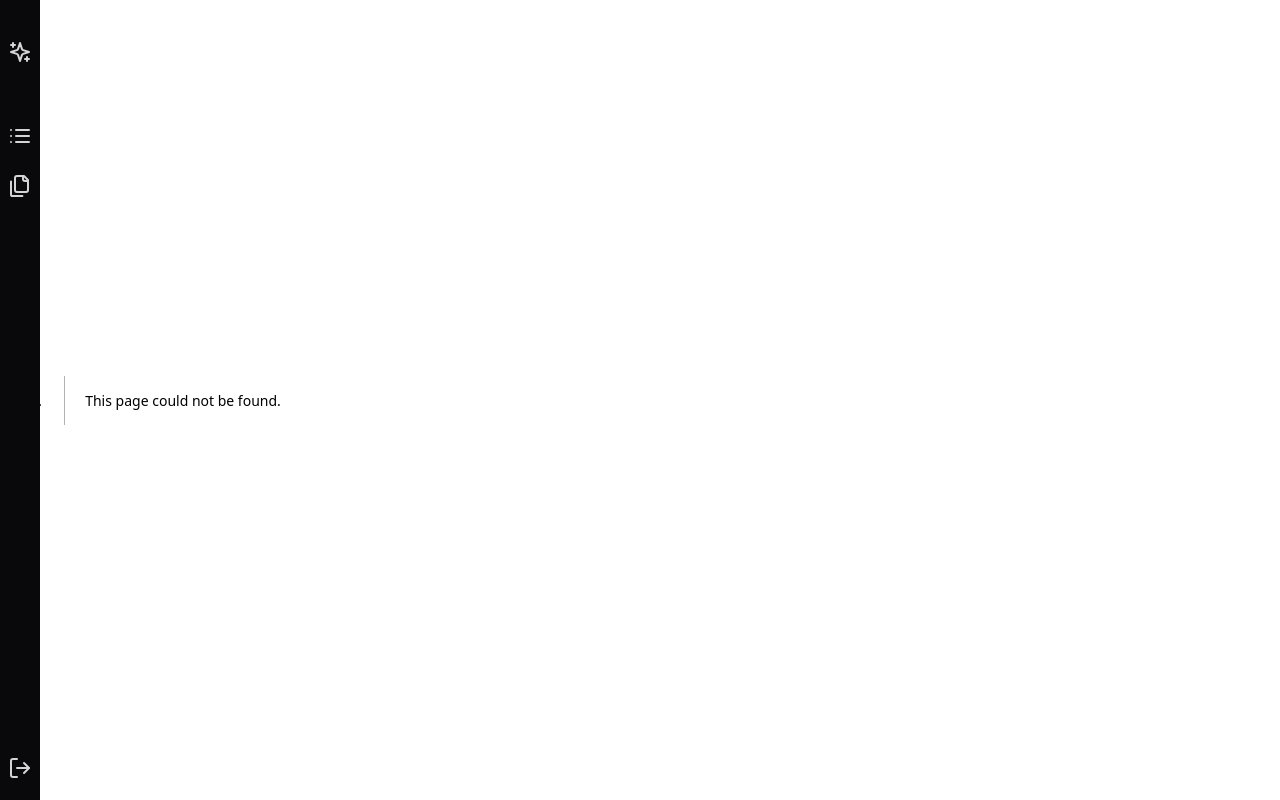
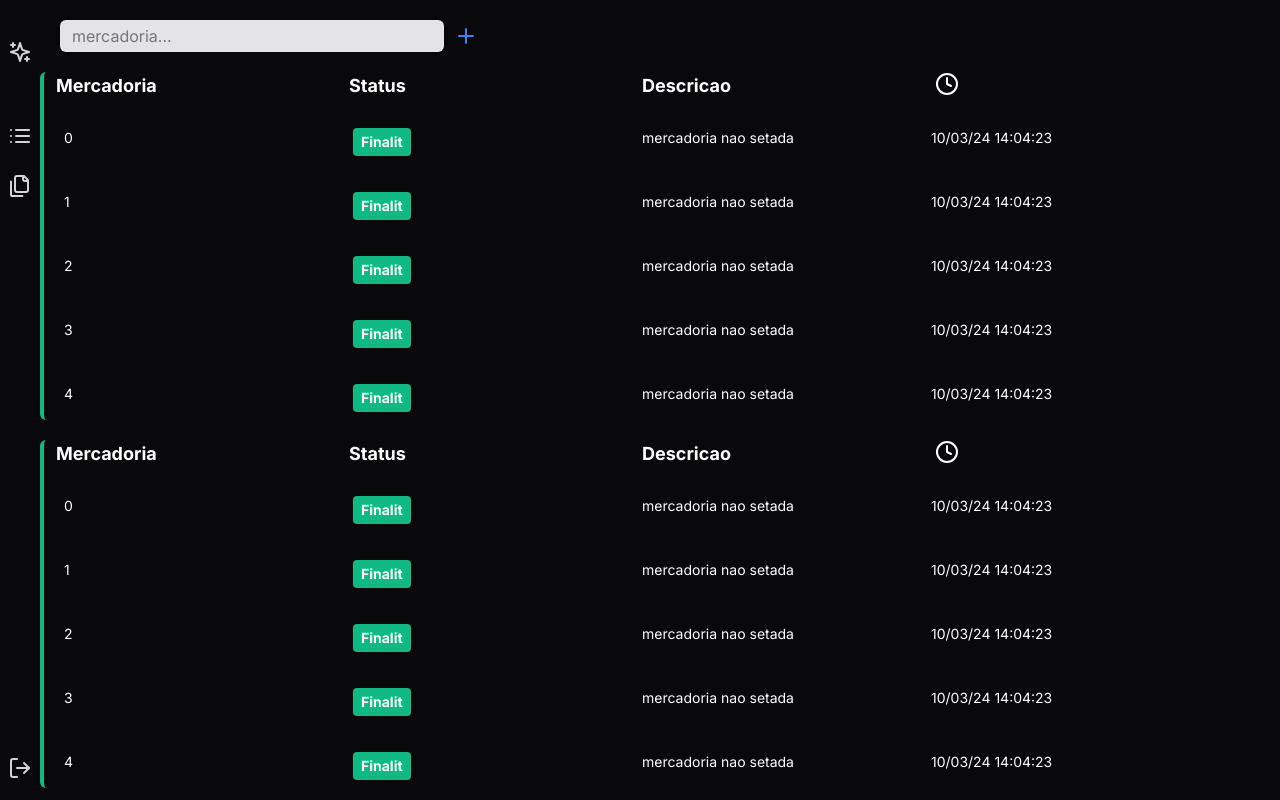
Before and after one commit to IsaacGSS/is-space, a Next.js app: page /list in a window 1280 px wide. Before the commit this address had no page. Shown: the top 800 px of the page. Built offline with nearby package versions, Linux system fonts and the light colour scheme.

Commit message:
Create page.tsx

```diff
--- /dev/null
+++ b/src/app/list/page.tsx
@@ -0,0 +1,60 @@
+'use client'
+
+import { Clock, Plus } from 'lucide-react'
+import { useEffect } from 'react'
+
+export default function Home() {
+  const submitForm = (event: React.FormEvent<HTMLFormElement>) => {
+    event.preventDefault()
+  }
+
+  return (
+    <section className='w-full min-h-screen max-h-full bg-zinc-950 p-5 text-white'>
+      <form
+        action=''
+        className='mx-10 flex gap-2.5'
+        onSubmit={event => submitForm(event)}
+      >
+        <input
+          type='text'
+          placeholder='mercadoria...'
+          name=''
+          id=''
+          className='text-zinc-950 rounded-md focus:outline-none bg-zinc-200 w-96 placeholder:text-zinc-950/50 placeholder:pl-1 p-1 px-2'
+        />
+        <button type='submit'>
+          <Plus className='text-blue-500' />
+        </button>
+      </form>
+
+      {Array.from({ length: 3 }).map((value, index) => (
+        <ul
+          key={index}
+          className=' space-y-5 rounded-md m-5 px-3 border-l-4 border-emerald-500 max-w-[1200px]'
+        >
+          <li className='grid grid-cols-4 grid-rows-1 text-lg font-bold'>
+            <span> Mercadoria </span>
+            <span> Status </span>
+            <span> Descricao </span>
+            <span>
+              {' '}
+              <Clock />{' '}
+            </span>
+          </li>
+          {Array.from({ length: 5 }).map((value, index) => (
+            <li
+              key={index}
+              className='p-2 grid grid-cols-4 grid-rows-1 text-sm '
+            >
+              <span> {index}</span>
+              <div className='p-1 px-2 rounded bg-emerald-500 w-fit font-bold'>
+                Finalit
+              </div>
+              <p>mercadoria nao setada</p> <span> 10/03/24 14:04:23 </span>
+            </li>
+          ))}
+        </ul>
+      ))}
+    </section>
+  )
+}
```
